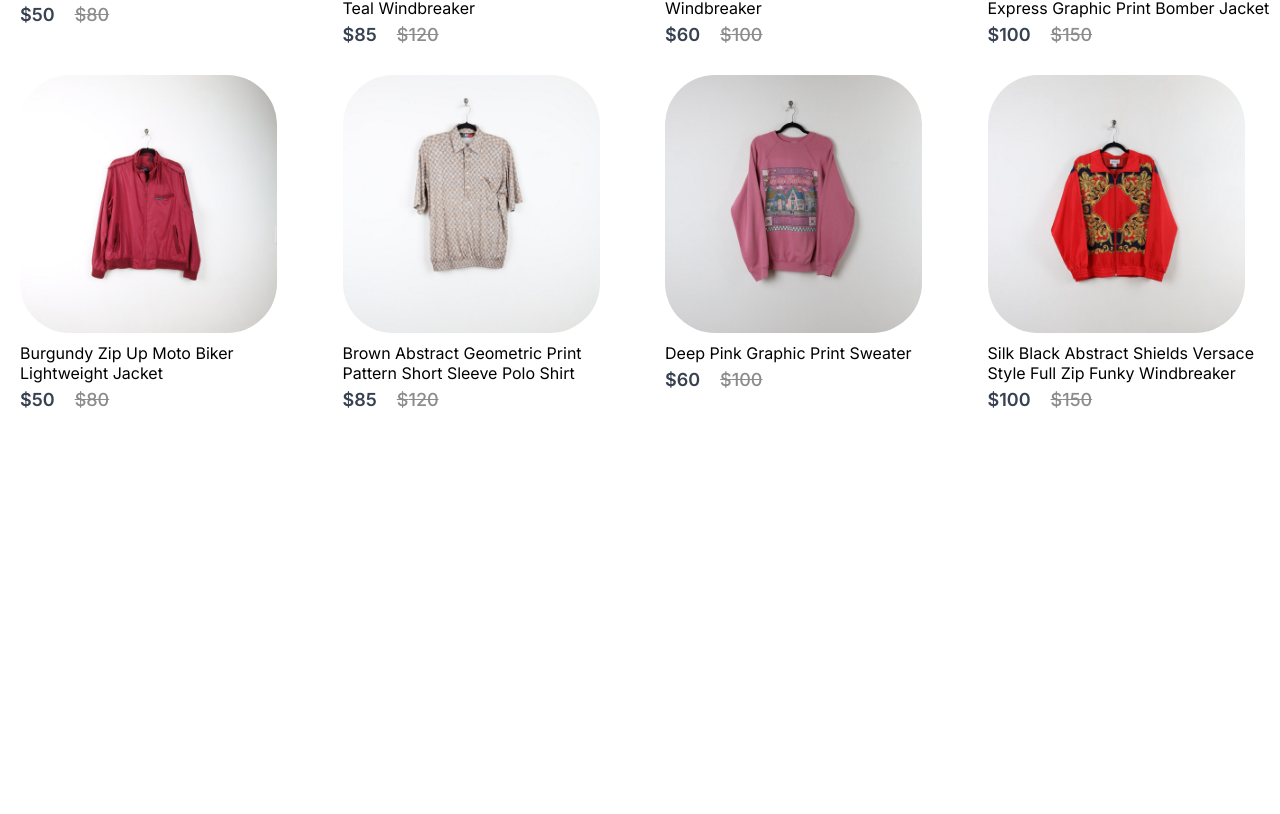
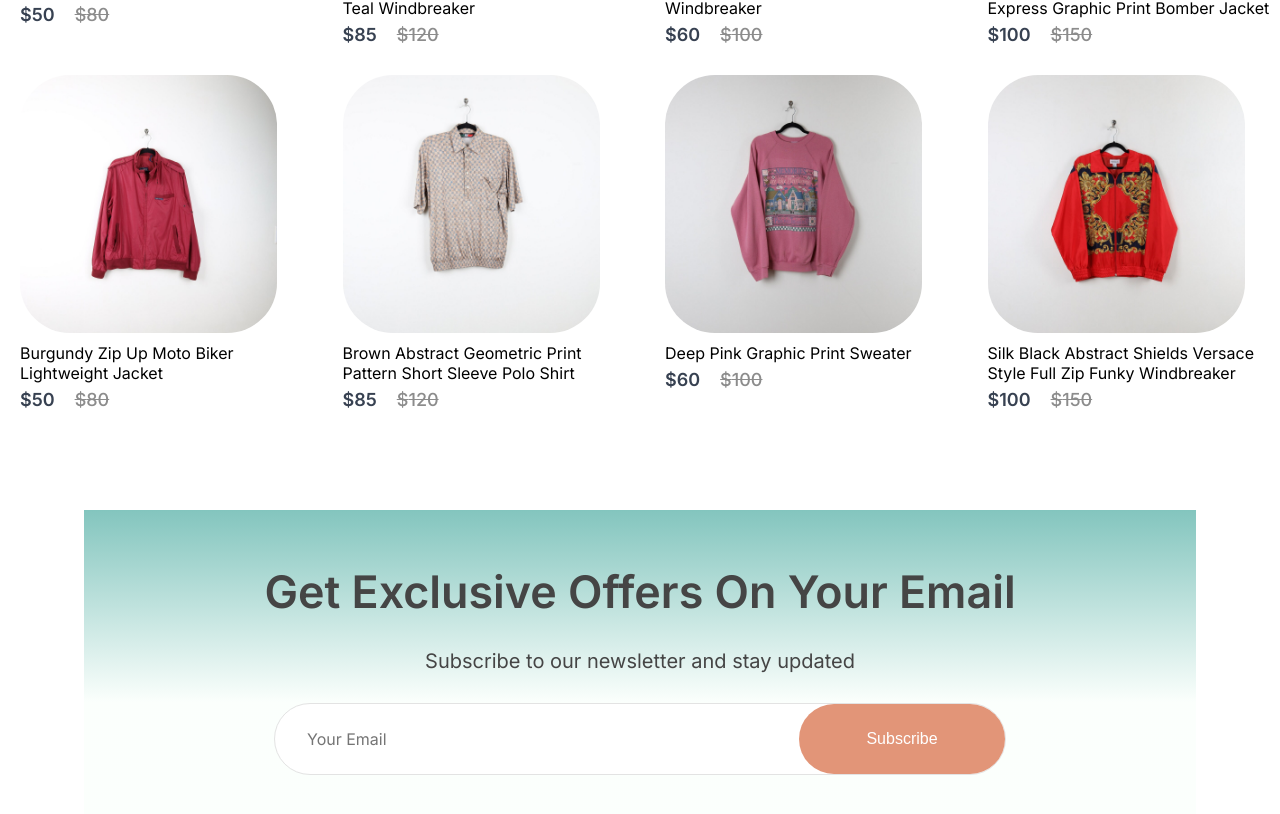
Before and after one commit to lesore0789/vintagefits-MERN, a React (Create React App) app in the folder frontend/: page / in a window 1280 px wide. Shown: the part 2673-3487 px from the top of the page. Before the commit the page ends 3183 px from the top, so only its background shows below. Built offline with nearby package versions, Linux system fonts and the light colour scheme.

Commit message:
newsletter component done

```diff
--- /dev/null
+++ b/frontend/src/Components/Newsletter/Newsletter.css
@@ -0,0 +1,62 @@
+.newsletter {
+  width: 65%;
+  height: 40vh;
+  display: flex;
+  flex-direction: column;
+  align-items: center;
+  justify-content: center;
+  margin: auto;
+  padding: 0 8.75rem;
+  margin-bottom: 9.375rem;
+  background: linear-gradient(180deg, #83C5BE 0%, #e1ffea22 60%);
+  gap: 1.875rem;
+}
+
+.newsletter h1 {
+  color: #454545;
+  font-size: 55px;
+  font-weight: 600;
+}
+
+.newsletter p {
+  color: #454545;
+  font-size: 20px;
+}
+
+.newsletter div {
+  display: flex;
+  align-items: center;
+  justify-content: space-between;
+  background: white;
+  width: 45.625rem;
+  height: 4.375rem;
+  border-radius: 5rem;
+  border: 0.06rem solid #e3e3e3;
+}
+
+.newsletter input {
+  width: 31.25rem;
+  margin-left: 1.875rem;
+  border: none;
+  outline: none;
+  color: #616161;
+  font-family: "Inter", sans-serif;
+  font-size: 1rem;
+}
+
+.newsletter div button {
+  width: 13.125rem;
+  height: 4.375rem;
+  border-radius: 5rem;
+  background: #E29578;
+  border: none;
+  color: white;
+  font-size: 1rem;
+  cursor: pointer;
+}
+
+@media (max-width: 1425px) {
+  .newsletter h1 {
+    font-size: 2.8rem;
+  }
+}
--- /dev/null
+++ b/frontend/src/Components/Newsletter/Newsletter.jsx
@@ -0,0 +1,15 @@
+import React from 'react'
+import './Newsletter.css'
+
+export const NewsLetter = () => {
+  return (
+    <div className='newsletter'>
+      <h1>Get Exclusive Offers On Your Email</h1>
+      <p>Subscribe to our newsletter and stay updated</p>
+      <div>
+        <input type="email" placeholder='Your Email' />
+        <button>Subscribe</button>
+      </div>
+    </div>
+  )
+}
--- a/frontend/src/Pages/Shop.jsx
+++ b/frontend/src/Pages/Shop.jsx
@@ -3,6 +3,7 @@ import Hero from '../Components/Hero/Hero'
 import { Popular } from '../Components/Popular/Popular'
 import { Offers } from '../Components/Offers/Offers'
 import { NewCollections } from '../Components/NewCollections/NewCollections'
+import { NewsLetter } from '../Components/Newsletter/Newsletter'
 
 const Shop = () => {
   return (
@@ -11,6 +12,7 @@ const Shop = () => {
       <Popular />
       <Offers />
       <NewCollections />
+      <NewsLetter />
     </div>
   )
 }
```
